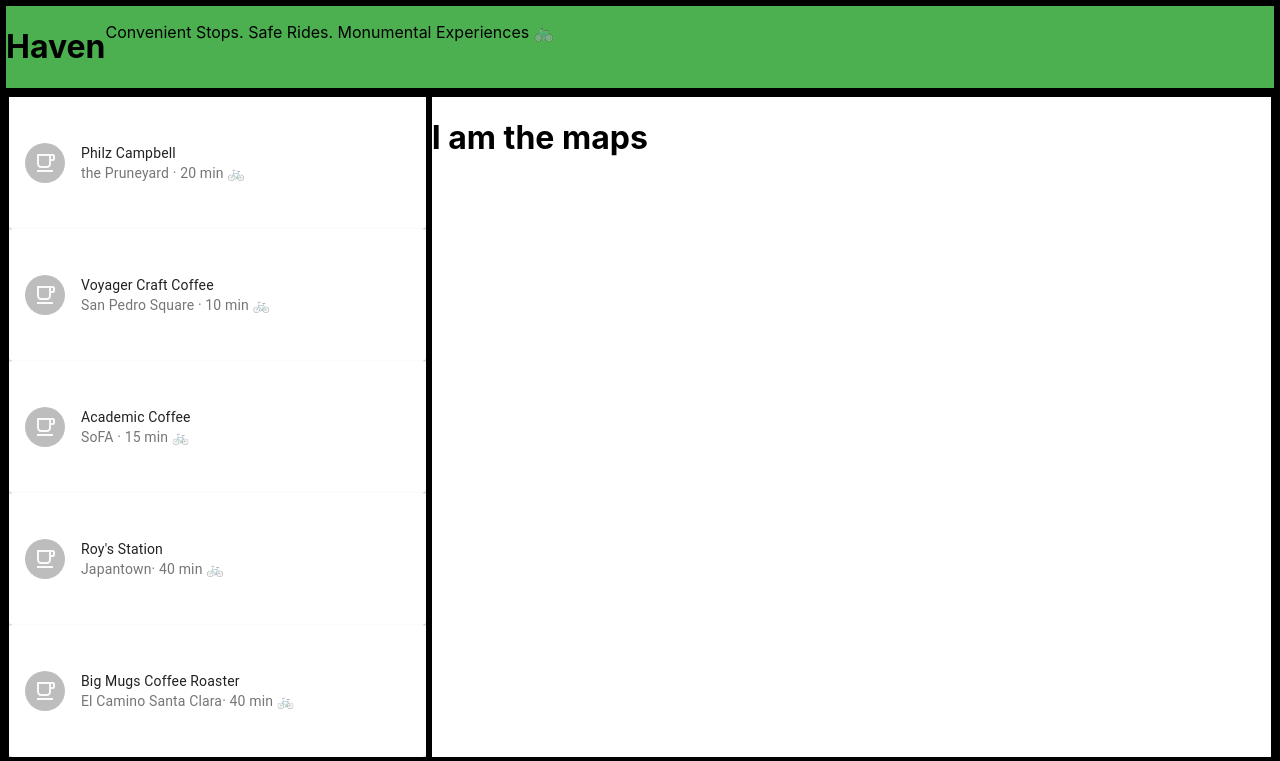
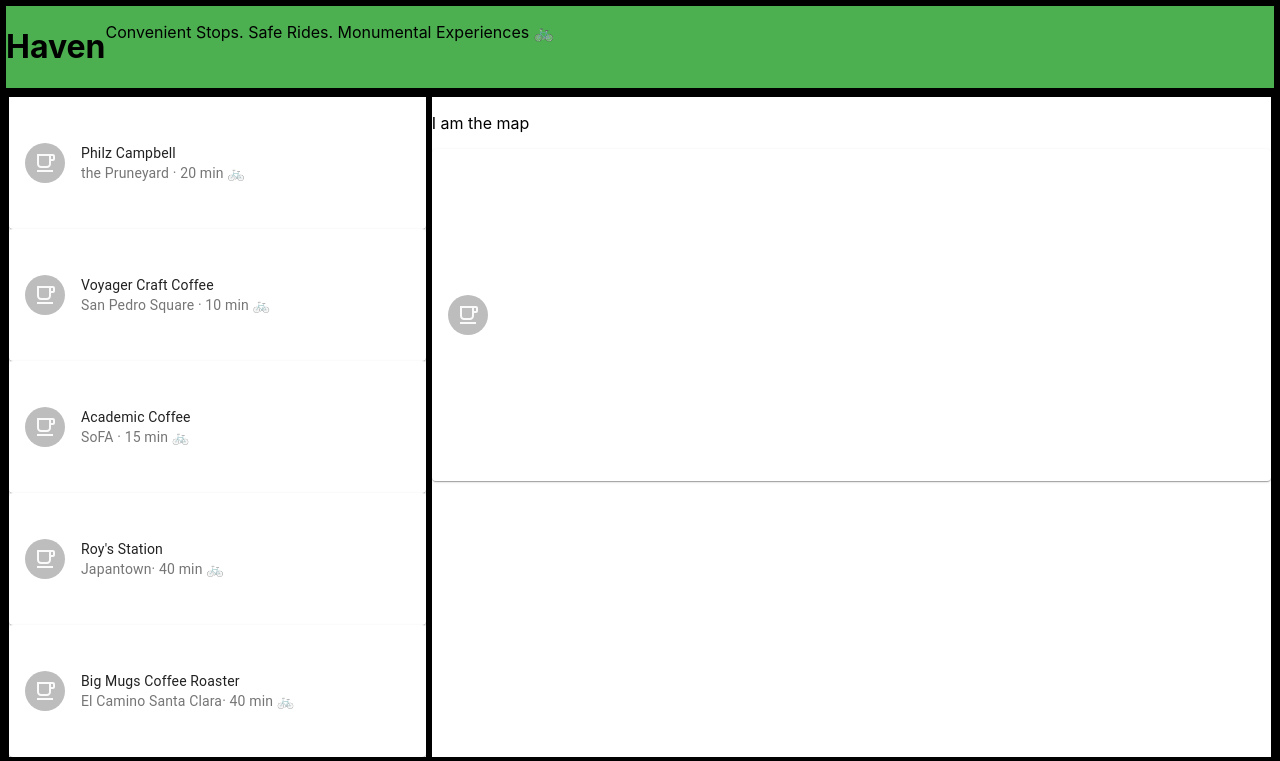
Before and after one commit to mohammadsleiman/Haven, a React (Create React App) app in the folder haven/: page / in a window 1280 px wide. Shown: the top 761 px of the page. Built offline with nearby package versions, Linux system fonts and the light colour scheme.

Commit message:
setup destination info containers for map and card

```diff
--- a/haven/src/Components/App.js
+++ b/haven/src/Components/App.js
@@ -3,6 +3,8 @@
 import "./CSS/App.css";
 import { green } from "@material-ui/core/colors";
 import DestinationListContainer from "./DestinationList/DestinationListContainer";
+import NavBar from "./NavBar";
+import DestinationInfoContainer from "./DestinationInfo/DestinationInfoContainer";
 
 const useStyles = makeStyles((theme) => ({
   gridStyle: {
@@ -18,20 +20,21 @@
   const classes = useStyles();
   return (
     <Grid className={classes.gridStyle} container direction="column">
-      <Grid className={classes.navBarStyle} container item direction="row">
-        <h1>Haven</h1>
-        <p>Convenient Stops. Safe Rides. Monumental Experiences 🚲</p>
-      </Grid>
+      <NavBar />
 
       <Grid className={classes.gridStyle} container item direction="row">
         <DestinationListContainer />
 
-        <Grid item className={classes.gridStyle} xs={8}>
-          <h1> I am the maps</h1>
-        </Grid>
+        <DestinationInfoContainer />
       </Grid>
+    </Grid>
+  );
+}
 
-      <br></br>
+export default App;
+
+{
+  /* <br></br>
       <br></br>
       <br></br>
       <br></br>
@@ -57,9 +60,5 @@
       </p>
       <p>
         <small>July 2020</small>
-      </p>
-    </Grid>
-  );
+      </p> */
 }
-
-export default App;
--- /dev/null
+++ b/haven/src/Components/DestinationInfo/DestinationInfoCard.js
@@ -0,0 +1,29 @@
+import React from "react";
+import { Grid, makeStyles, Card, CardHeader, Avatar } from "@material-ui/core";
+import { green } from "@material-ui/core/colors";
+import FreeBreakfastOutlinedIcon from "@material-ui/icons/FreeBreakfastOutlined";
+
+const useStyles = makeStyles((theme) => ({
+  gridStyle: {
+    borderStyle: "solid",
+  },
+  cardStyle: {
+    height: "300px",
+  },
+}));
+
+export default function DestinationInfoCard() {
+  const classes = useStyles();
+  return (
+    <Card>
+      <CardHeader
+        className={classes.cardStyle}
+        avatar={
+          <Avatar aria-label="recipe" className={classes.avatar}>
+            <FreeBreakfastOutlinedIcon></FreeBreakfastOutlinedIcon>
+          </Avatar>
+        }
+      />
+    </Card>
+  );
+}
--- /dev/null
+++ b/haven/src/Components/DestinationInfo/DestinationInfoContainer.js
@@ -0,0 +1,30 @@
+import React from "react";
+import { Grid, makeStyles } from "@material-ui/core";
+
+import { green } from "@material-ui/core/colors";
+import DestinationInfoCard from "./DestinationInfoCard";
+
+import DestinationMap from "./DestinationInfoMap";
+
+const useStyles = makeStyles(() => ({
+  gridStyle: {
+    borderStyle: "solid",
+  },
+}));
+
+export default function DestinationInfoContainer() {
+  const classes = useStyles();
+
+  return (
+    <Grid
+      container
+      item
+      direction="column"
+      xs={8}
+      className={classes.gridStyle}
+    >
+      <DestinationMap />
+      <DestinationInfoCard />
+    </Grid>
+  );
+}
--- /dev/null
+++ b/haven/src/Components/DestinationInfo/DestinationInfoMap.js
@@ -0,0 +1,14 @@
+import React from "react";
+import { Grid, makeStyles } from "@material-ui/core";
+
+const useStyles = makeStyles(() => ({
+  gridStyle: {
+    borderStyle: "solid",
+  },
+}));
+
+export default function DestinationMap() {
+  const classes = useStyles();
+
+  return <p>I am the map</p>;
+}
--- /dev/null
+++ b/haven/src/Components/NavBar.js
@@ -0,0 +1,22 @@
+import React from "react";
+import { Grid, makeStyles } from "@material-ui/core";
+import "./CSS/App.css";
+import { green } from "@material-ui/core/colors";
+import DestinationListContainer from "./DestinationList/DestinationListContainer";
+
+const useStyles = makeStyles((theme) => ({
+  navBarStyle: {
+    backgroundColor: green[500],
+    borderStyle: "solid",
+  },
+}));
+
+export default function NavBar() {
+  const classes = useStyles();
+  return (
+    <Grid className={classes.navBarStyle} container item direction="row">
+      <h1>Haven</h1>
+      <p>Convenient Stops. Safe Rides. Monumental Experiences 🚲</p>
+    </Grid>
+  );
+}
```
